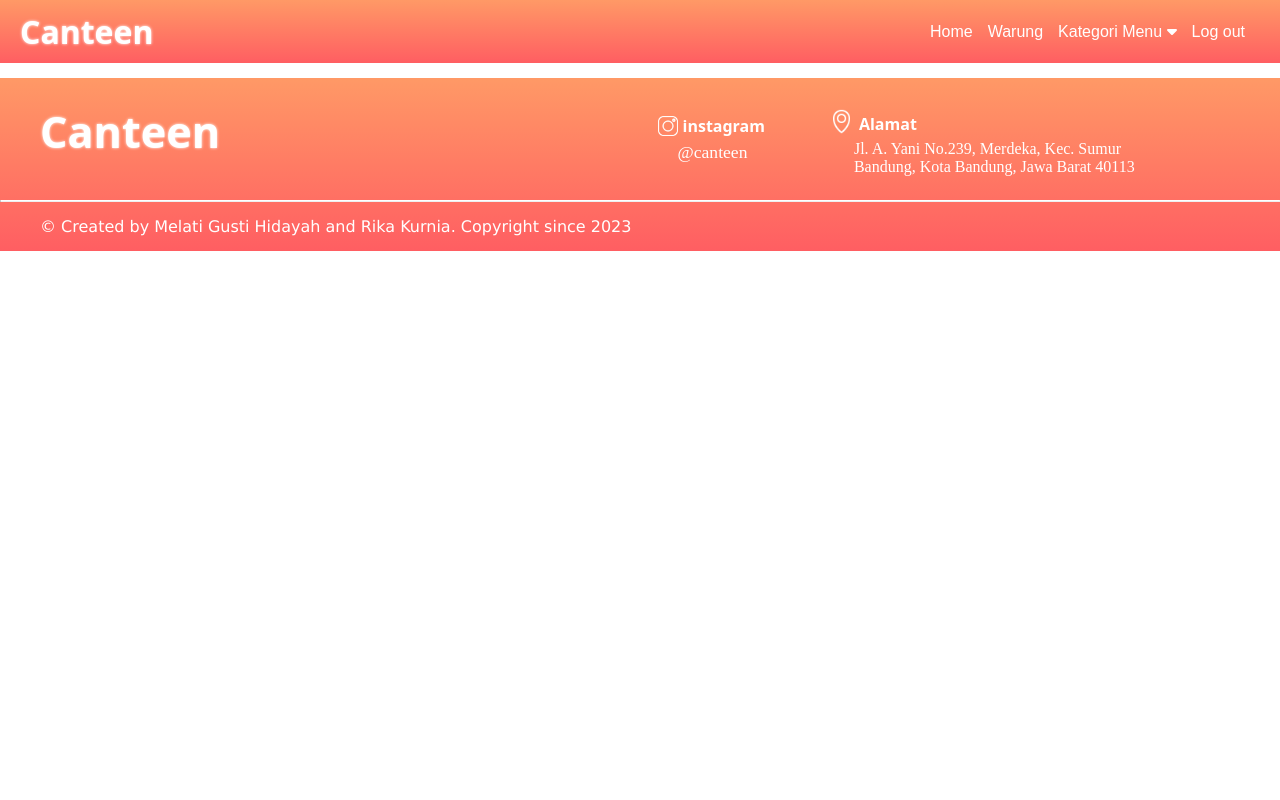
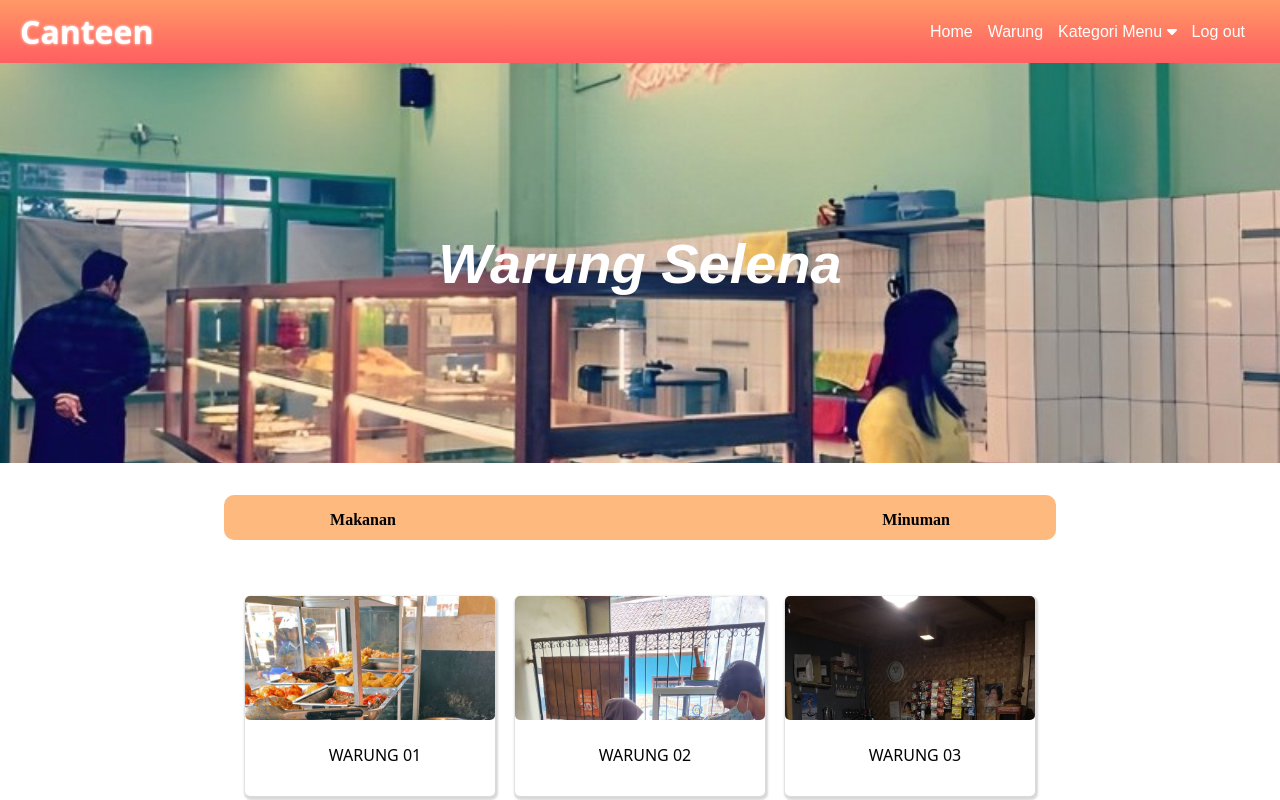
Before and after one commit to 36not2good/tugasWarung, a React (Create React App) app: page /warung/1 in a window 1280 px wide. Shown: the top 800 px of the page. Built offline with nearby package versions, Linux system fonts and the light colour scheme.

Commit message:
update warung detail

```diff
--- a/src/App.js
+++ b/src/App.js
@@ -4,7 +4,7 @@ import Beranda from "./pages/home";
 import PageMakanan from "./pages/makanan/makanan";
 import PageMinuman from "./pages/minuman/minuman";
 import PageWarung from "./pages/warung/warung";
-import DetailWarung from "./pages/warung/detailWarung";
+import DetailWarung from "./pages/warung/detail";
 import PageLogin from "./pages/login";
 import PageRegister from "./pages/Register";
 import Dashboard from "./pages/admin/dashboard";
@@ -25,7 +25,7 @@ function App() {
             <Route path="/makanan" element={<PageMakanan />} />
             <Route path="/minuman" element={<PageMinuman />} />
             <Route path="/warung" element={<PageWarung />} />
-            <Route path="/warung/:id" element={<DetailWarung produks={produks} />} />
+            <Route path="/warung/:id" element={<DetailWarung/>} />
             <Route path="/dashboard" element={<Dashboard />} />
           </Routes>
         </AuthProvider>
--- a/src/pages/Login.css
+++ b/src/pages/Login.css
@@ -1,4 +1,3 @@
-/* Default styles for larger screens */
 .login {
   display: flex;
   background-color: #F1F3F6;
@@ -18,15 +17,14 @@
   height: 100%;
 }
 
-/* Responsive styles for smaller screens */
 @media only screen and (max-width: 768px) {
   .login-container {
-    width: 100%; /* Lebar penuh pada layar yang lebih kecil */
-    margin: 10px; /* Tambahkan margin untuk penataan yang lebih baik */
+    width: 100%;
+    margin: 10px;
   }
 
   .foto-register {
-    width: 100%; /* Buat kontainer gambar menjadi lebar penuh pada layar yang lebih kecil */
+    width: 100%;
     margin: auto;
     overflow: hidden;
   }
--- a/src/pages/home.css
+++ b/src/pages/home.css
@@ -1,4 +1,3 @@
-/* Beranda.css */
 .beranda-container {
   position: relative;
   height: 100vh;
@@ -109,3 +108,18 @@ input {
   color: black;
   cursor: pointer;
 }
+
+@media only screen and (max-width: 768px) {
+  .content h1 {
+    font-size: 2.5em;
+    margin-bottom: 50px;
+  }
+
+  input {
+    padding: 10px 120px 10px 10px;
+  }
+
+  .search-container p {
+    font-size: 1.8em;
+  }
+}
--- a/src/pages/minuman/minuman.css
+++ b/src/pages/minuman/minuman.css
@@ -46,7 +46,6 @@
   height: 190px;
   box-shadow: 1px 2px 2px 2px #d9d9d9;
   flex-basis: calc(25% - 20px);
-  /* Menambahkan properti flex-shrink: 0; */
   flex-shrink: 0;
   max-width: calc(50% - 20px);
 }
@@ -66,10 +65,10 @@
 
 .icon-info {
   position: absolute; /* Menempatkan ikon di dalam elemen */
-  top: 10px; /* Sesuaikan dengan jarak dari atas */
-  right: 10px; /* Sesuaikan dengan jarak dari kanan */
-  color: #fff; /* Warna ikon */
-  z-index: 1; /* Pastikan ikon berada di atas gambar */
+  top: 10px;
+  right: 10px;
+  color: #fff;
+  z-index: 1;
   cursor: pointer;
   width: 30px;
   height: 30px;
@@ -190,7 +189,7 @@
   border-radius: 5px;
   width: 20vw;
   height: 50vh;
-  /* /* -webkit-backdrop-filter: drop-shadow(10%);
+  /* -webkit-backdrop-filter: drop-shadow(10%);
   backdrop-filter: blur(5px); */
 }
 
@@ -201,7 +200,7 @@
 }
 
 .edit-section{
-  margin-top: 20px; /* Sesuaikan dengan spasi yang diinginkan */
+  margin-top: 20px;
 }
 
 .edit-popup button{
@@ -216,7 +215,7 @@
 
 .edit-popup label {
   display: block;
-  margin-bottom: 5px; /* Sesuaikan dengan spasi yang diinginkan */
+  margin-bottom: 5px;
   margin-top: 15px;
 }
 
@@ -251,6 +250,26 @@
 
 .popup-button button {
   border-radius: 5px;
-  margin-left: 5px; /* Jarak antar button */
+  margin-left: 5px;
   height: 4vh;
 }
+
+
+@media only screen and(max-width: 768px){
+  .Drink-card {
+    flex-basis: calc(50% - 20px);
+    max-width: calc(100% - 20px);
+  }
+
+  .Drink-name h3 {
+    font-size: 2vh;
+  }
+
+  .Drink-details p {
+    font-size: 0.9em;
+  }
+
+  .Drink-details h4 {
+    font-size: 1em;
+  }
+}
--- /dev/null
+++ b/src/pages/warung/detail.css
@@ -0,0 +1,126 @@
+.container-detail{
+    /* display:flex;
+    height: 100vh;
+    justify-content: center;
+    align-items:center ; */
+
+  position: relative;
+  height: 100vh;
+  display: flex;
+  align-items: center;
+  justify-content: center;
+  flex-direction: column;
+  cursor: default;
+}
+
+.foto-atas {
+    position: absolute;
+    top: 0;
+    left: 0;
+    width: 100%;
+    height: 50%;
+    background-image: url('warungg.jpeg');
+    background-size: cover;
+    background-position: center;
+    z-index: -1;
+  }
+
+  .detail-kategori {
+    display: flex;
+    justify-content: center;
+    align-items: center;
+    position: absolute;
+    width: 65%;
+    height: 45px;
+    background-color: rgba(253, 116, 1, 0.5); /* Gunakan RGBA untuk opasitas */
+    top: 54%;
+    border-radius: 10px;
+  }
+
+
+  .content-detail h1 {
+    margin-top: 15vh; /* Sesuaikan dengan posisi yang diinginkan */
+    font-size: 3.5em;
+    color: white;
+    font-family: Arial, Helvetica, sans-serif;
+    font-style: italic;
+    text-align: center; /* Tambahkan alignment center */
+  }
+
+  .kategori{
+    list-style: none;
+    display: flex;
+    justify-content: center;
+  }
+
+.makanan{
+    /* margin-left: 8vh; */
+    margin-right: 38vw;
+}
+
+  .kategori li{
+    margin-top: 5px;
+    font-weight: bold;
+
+  }
+  .detail-menu {
+    display: flex;
+    flex-wrap: wrap;
+    gap: 20px;
+    justify-content: center;
+    padding: 20px;
+    /* margin-top: 10vh; */
+  }
+
+  .menu-card {
+    border-radius: 5px;
+    cursor: pointer;
+    flex-direction: column;
+    align-items: center;
+    width: 250px;
+    max-height: 200px;
+    box-shadow: 1px 2px 2px 2px #d9d9d9;
+    text-decoration: none;
+    color: black;
+    margin-top: 35vh;
+  }
+
+  .menu-card:hover {
+    transform: scale(1.05);
+  }
+
+  .menu-image-container {
+    width: 100%;
+    height: 62%;
+    overflow: hidden;
+    border-radius: 5px;
+  }
+
+  .menu-image {
+    width: 100%;
+    object-fit: cover;
+  }
+
+  .menu-details {
+    width: 100%;
+    padding-top: 10px;
+    margin-left: 5px;
+  }
+
+  .menu-details h3 {
+    margin-top: 14px;
+    text-align: center;
+    font-family: system-ui, -apple-system, BlinkMacSystemFont, 'Segoe UI', Roboto, Oxygen, Ubuntu, Cantarell, 'Open Sans', 'Helvetica Neue', sans-serif;
+    font-size: 1em;
+    font-weight: normal;
+  }
+
+  .menu-details p {
+    font-size: 1em;
+    color: black;
+  }
+
+  .menu-details h4 {
+    margin-left: auto;
+    margin-top: -30px;
+  }
--- /dev/null
+++ b/src/pages/warung/detail.js
@@ -0,0 +1,83 @@
+import React from 'react';
+import { NavLink, Routes, Route } from 'react-router-dom';
+import NavbarComponent from "../../components/NavbarComponent";
+import FooterComponent from "../../components/FooterComponent";
+import "./detail.css"
+
+class Detail extends React.Component {
+    constructor(props) {
+        super(props);
+
+        this.state = {
+            warungs: [
+                {
+                    idWarung: 1,
+                    name: 'WARUNG 01',
+                    image: '/image/warung/warung 01.jpeg',
+                },
+                {
+                    idWarung: 2,
+                    name: 'WARUNG 02',
+                    image: '/image/warung/warung 02.jpeg',
+                },
+                {
+                    idWarung: 3,
+                    name: 'WARUNG 03',
+                    image: '/image/warung/warung 03.jpeg',
+                },
+                // Tambahkan makanan lain sesuai kebutuhan
+            ],
+            selectedwarungs: [],
+            totalHarga: 0,
+            editingwarung: null,
+            editQuantity: 0,
+            editNote: '',
+        };
+    }
+
+
+    render() {
+        const { warungs } = this.state;
+
+        return (
+            <div>
+                <NavbarComponent />
+                <div className='container-detail'>
+                    <div className='foto-atas'>
+                        <div className='overlay'></div>
+                    </div>
+                    <div className='content-detail'>
+                        <h1>Warung Selena</h1>
+                    </div>
+                    <div className='detail-kategori'>
+                        <ul className='kategori'>
+                            <li className='makanan'>Makanan</li>
+                            <li classname='minuman'>Minuman</li>
+                        </ul>
+                    </div>
+
+                    <div className='detail-menu'>
+                        {warungs.map((warung) => (
+                            <NavLink to={{
+                                pathname: `/warung/${warung.idWarung}`,
+                                state: { title: 'from home page' }
+                            }} key={warung.idWarung}
+                                className='menu-card'
+                            >
+                                <div className='menu-image-container'>
+                                    <img src={warung.image} alt={warung.name} className='menu-image' />
+                                </div>
+                                <div className='menu-details'>
+                                    <h3 >{warung.name}</h3>
+                                </div>
+                            </NavLink>
+                        ))}
+                    </div>
+                </div>
+                <FooterComponent />
+            </div>
+        );
+    }
+}
+
+export default Detail
--- a/src/pages/warung/detailWarung.js
+++ /dev/null
@@ -1,32 +0,0 @@
-import React, { useEffect, useState } from 'react';
-import { useParams } from 'react-router-dom';
-import NavbarComponent from '../../components/NavbarComponent';
-import FooterComponent from '../../components/FooterComponent';
-
-const DetailWarung = ({ produks }) => {
-  const { id } = useParams();
-  const [menuWarung, setMenuWarung] = useState([]);
-
-  useEffect(() => {
-    // Ambil menu dari produks yang sesuai dengan ID warung
-    const menuWarung = produks.filter((produk) => produk.warungs.id === parseInt(id, 10));
-    setMenuWarung(menuWarung);
-  }, [id, produks]);
-
-  return (
-    <div>
-      <NavbarComponent />
-      {/* Tampilkan daftar makanan dari warung yang dipilih */}
-      {menuWarung.map((produk) => (
-        <div key={produk.id}>
-          <h3>{produk.nama}</h3>
-          <p>Harga: {produk.harga}</p>
-          {/* Tambahkan elemen lain sesuai kebutuhan */}
-        </div>
-      ))}
-      <FooterComponent />
-    </div>
-  );
-};
-
-export default DetailWarung;
--- a/src/pages/warung/warung.css
+++ b/src/pages/warung/warung.css
@@ -1,4 +1,3 @@
-/* Default styles for larger screens */
 .warung-container {
   display: flex;
   flex-direction: column;
@@ -34,7 +33,7 @@
   flex-direction: column;
   align-items: center;
   width: 250px;
-  max-height: 200px; /* Set maximum height */
+  max-height: 200px;
   box-shadow: 1px 2px 2px 2px #d9d9d9;
   text-decoration: none;
   color: black;
@@ -83,8 +82,8 @@
 
 @media only screen and (max-width: 768px) {
   .warung-card {
-    width: 100%; /* Set width to 100% on smaller screens */
-    height: auto; /* Allow the height to adjust based on content */
-    max-width: 200px; /* Remove maximum width */
+    width: 100%;
+    height: auto;
+    max-width: 200px;
   }
 }
--- a/src/pages/warung/warung.js
+++ b/src/pages/warung/warung.js
@@ -2,7 +2,7 @@ import React, { Component } from 'react';
 import { NavLink, Routes, Route } from 'react-router-dom'; // Import Route
 import NavbarComponent from '../../components/NavbarComponent';
 import FooterComponent from '../../components/FooterComponent';
-import WarungDetail from './detailWarung';
+import WarungDetail from './detail';
 import './warung.css';
 
 class Warung extends Component {
```
Also changed, not shown: src/pages/makanan/makanan.css (+31 -8 lines), src/pages/warung/warungg.jpeg (added).
